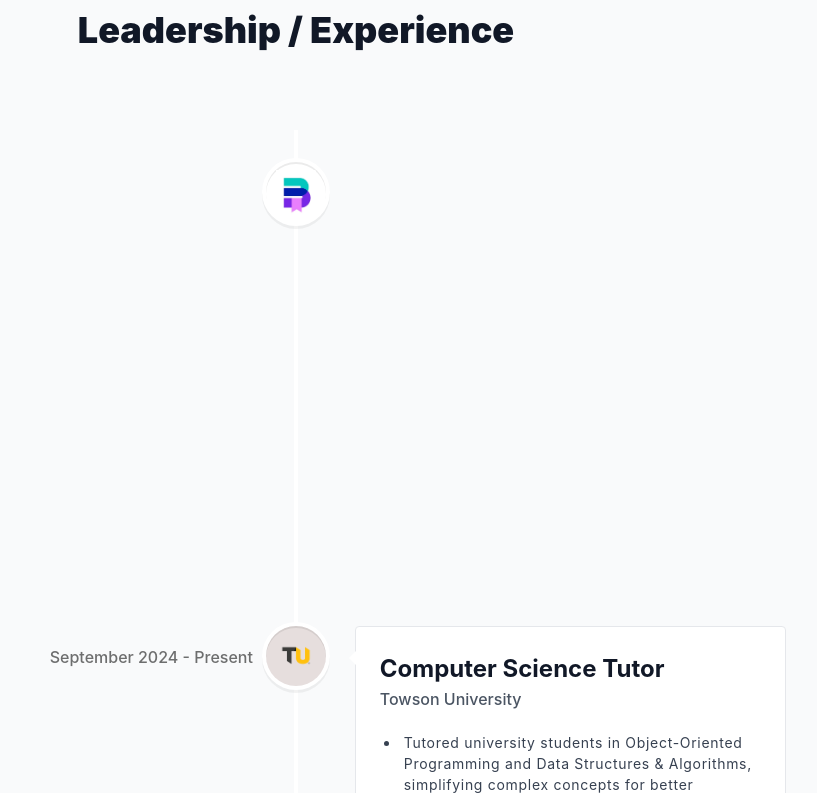
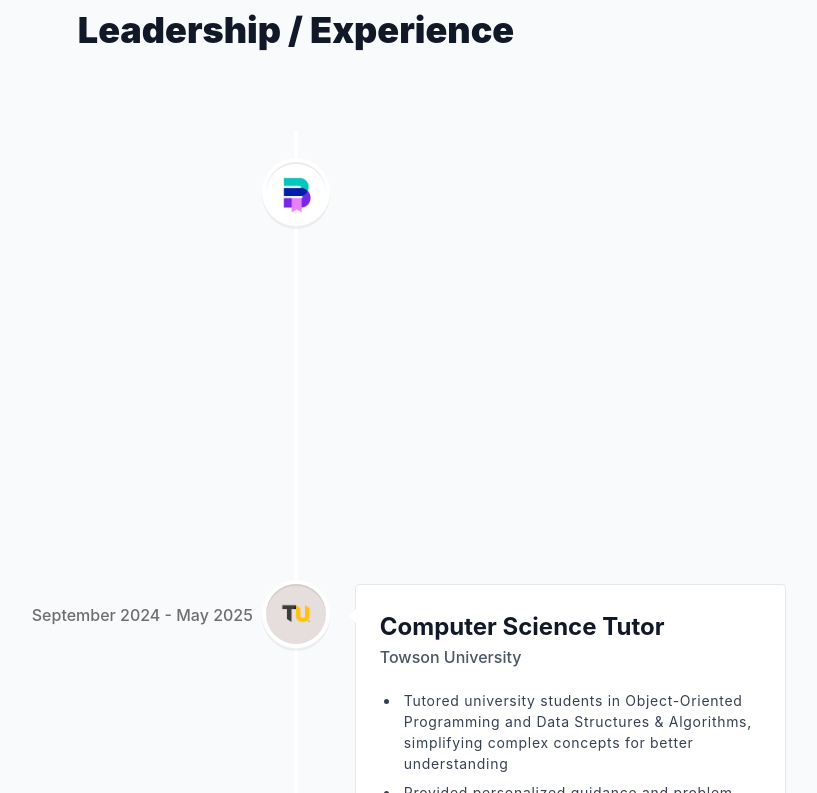
Before and after one commit to Abdalla2024/Abdalla2024.github.io, a React (Vite) app: page / in a window 1280 px wide. Shown: the part 1967-2760 px from the top of the page, without its empty margins (344-1161 px from the left). Built offline with nearby package versions, Linux system fonts and the light colour scheme.

Commit message:
Updated experiences

```diff
--- a/src/pages/Experience.jsx
+++ b/src/pages/Experience.jsx
@@ -76,15 +76,15 @@ const Experience = () => {
   const experiences = [
     {
       title: "IOS Developer",
-      company_name: "Bookd",
+      company_name: "Self-Employed",
       icon: bookdLogo,
       iconBg: "#ffffff",
       date: "January 2025 - Present",
       isBookd: true,
       points: [
-        "Assisted in developing Bookd: Reading Tracker, an iOS app built with Swift and Firebase, enabling users to track reading progress, speed, and habits",
-        "Integrated Google Books API for seamless book discovery and implemented features like reading timers, notes, quotes, and personalized progress analytics with charts and graphs",
-        "Contributed to bug fixes and feature enhancements based on user feedback, improving app stability and user experience post-launch on the App Store"
+        "Design, develop, and maintain multiple iOS applications using Swift and Firebase, focusing on user-friendly interfaces and robust functionality",
+        "Published personal projects to the App Store, including Bookd: a reading tracker app with features like timers, annotations, and analytics",
+        "Integrate third-party APIs (e.g., Google Books API) and perform rigorous QA testing to reduce crash rates and improve user engagement"
       ],
     },
     {
@@ -92,7 +92,7 @@ const Experience = () => {
       company_name: "Towson University",
       icon: tuLogo,
       iconBg: "#E6DEDD",
-      date: "September 2024 - Present",
+      date: "September 2024 - May 2025",
       points: [
         "Tutored university students in Object-Oriented Programming and Data Structures & Algorithms, simplifying complex concepts for better understanding",
         "Provided personalized guidance and problem-solving strategies to enhance students' coding proficiency and logical thinking",
```
